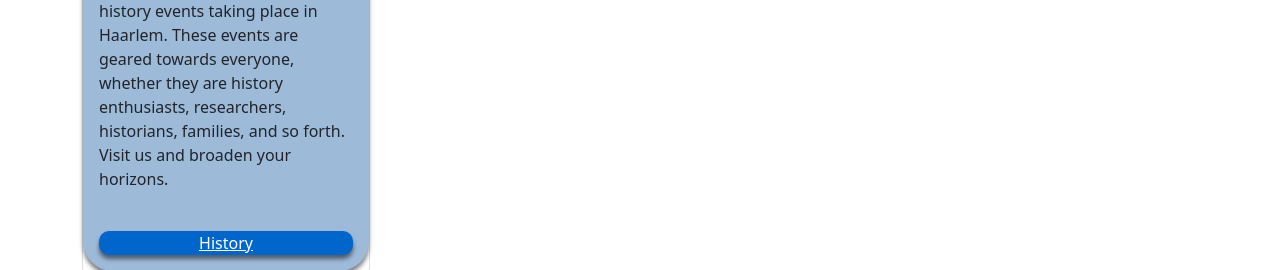
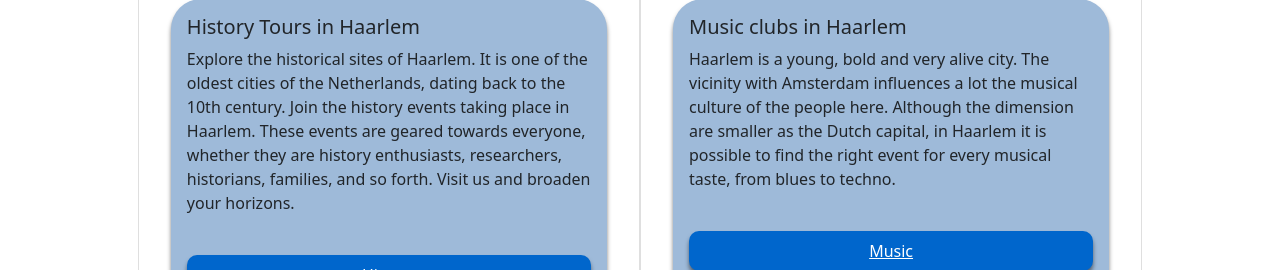
Before and after one commit to MirkoCuccurullo/HaarlemFestival, a PHP site: page /app/view/home/index.php in a window 1280 px wide. Shown: the part 441-711 px from the top of the page. Run offline with PHP 8.4, Linux system fonts and the light colour scheme.

Commit message:
Sorted the flex box in home page

```diff
--- a/app/public/css/style_index.css
+++ b/app/public/css/style_index.css
@@ -2,25 +2,38 @@
 
 .btn-primary
 {
-    /* Auto layout */
-
     display: flex;
     flex-direction: row;
     justify-content: center;
     align-items: center;
-    padding: 0px 16px;
-    gap: 8px;
-    /* color_palette_blue */
-
     background: #0066CC;
-    /* card_shadow */
-
     box-shadow: 0px 4px 4px rgba(0, 0, 0, 0.5);
     border-radius: 10px;
+    padding: 0.5em;
+}
+#card-container {
+    display: flex;
+    flex-wrap: wrap;
+    justify-content: center;
+}
+.card {
+    min-width: 25%;
+    max-width: 45%;
+    word-wrap: break-word;
+    background-clip: border-box;
+    border: 1px solid rgba(0,0,0,.125);
+    border-radius: 0.25rem;
+    padding: 2em;
 }
 .card-body
 {
     background: #9EBAD9;
     box-shadow: 0px 4px 4px rgba(0, 0, 0, 0.5);
     border-radius: 30px;
+    width: 100%;
 }
+@media screen and (max-width: 500px) {
+    .card{
+        width: 100%;
+    }
+}
--- a/app/view/home/index.php
+++ b/app/view/home/index.php
@@ -6,7 +6,8 @@ include __DIR__ . '/../header.php'; ?>
     <title>Index</title>
 </head>
 
-<div class="card" style="width: 18rem;">
+    <div id="card-container">
+<div class="card">
     <img class="card-img-top" src="..." alt="Card image cap">
     <div class="card-body">
         <h5 class="card-title">History Tours in Haarlem</h5>
@@ -17,7 +18,7 @@ include __DIR__ . '/../header.php'; ?>
     </div>
 </div>
 
-<div class="card" style="width: 18rem;">
+<div class="card">
     <img class="card-img-top" src="..." alt="Card image cap">
     <div class="card-body">
         <h5 class="card-title">Music clubs in Haarlem</h5>
@@ -28,7 +29,7 @@ include __DIR__ . '/../header.php'; ?>
     </div>
 </div>
 
-    <div class="card" style="width: 18rem;">
+    <div class="card">
         <img class="card-img-top" src="..." alt="Card image cap">
         <div class="card-body">
             <h5 class="card-title">Kids events in Haarlem</h5>
@@ -39,7 +40,7 @@ include __DIR__ . '/../header.php'; ?>
         </div>
     </div>
 
-    <div class="card" style="width: 18rem;">
+    <div class="card">
         <img class="card-img-top" src="..." alt="Card image cap">
         <div class="card-body">
             <h5 class="card-title">Culinary events in Haarlem</h5>
@@ -49,10 +50,9 @@ include __DIR__ . '/../header.php'; ?>
             <a href="#" class="btn-primary">Culinary</a>
         </div>
     </div>
+</div>
 
-
-</body>
-</html>
+    </div>
 
 <?php
 include __DIR__ . '/../footer.php'; ?>
```
Also changed, not shown: app/public/css/stylesheet.css (+0 -16 lines).
